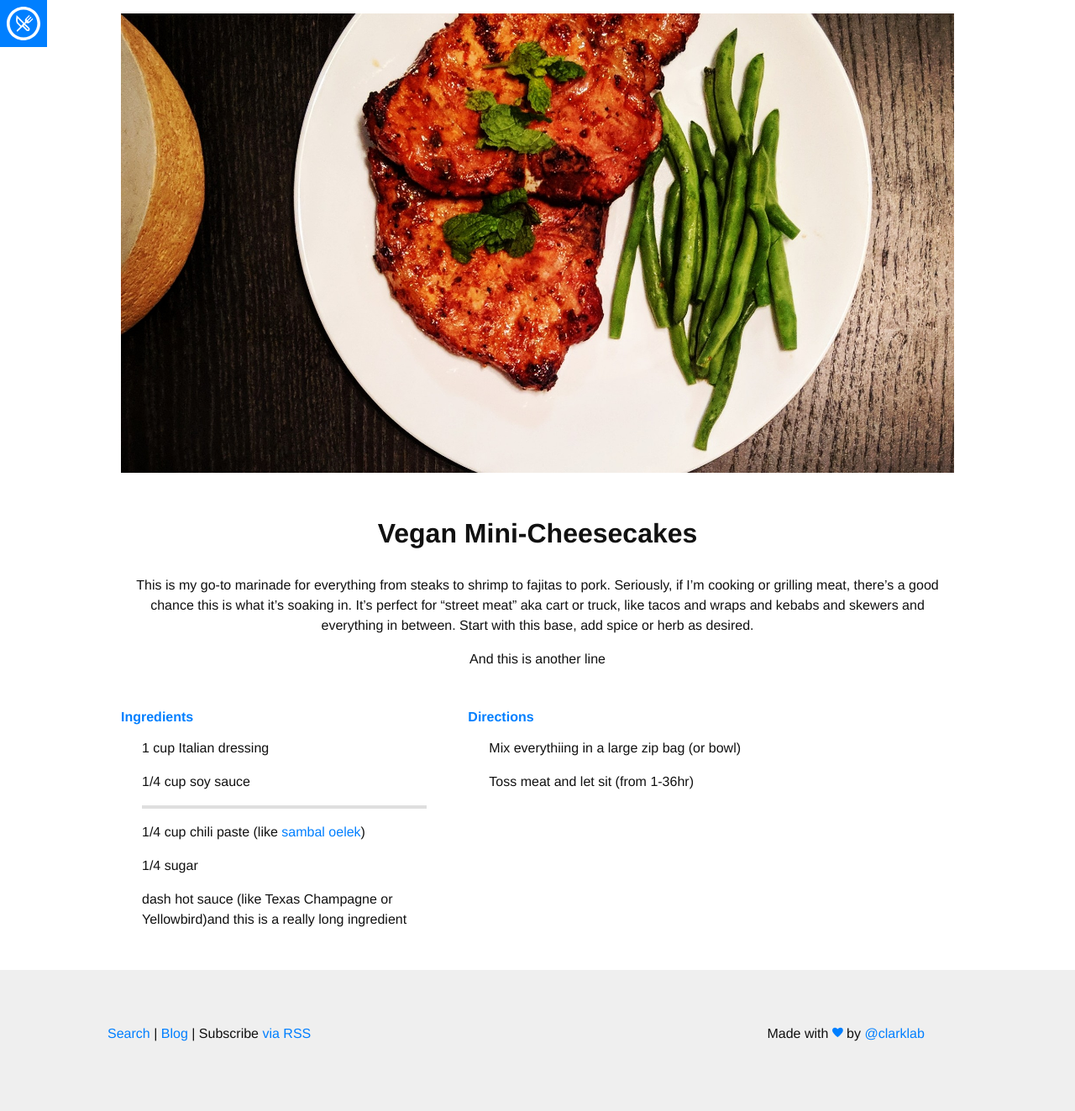
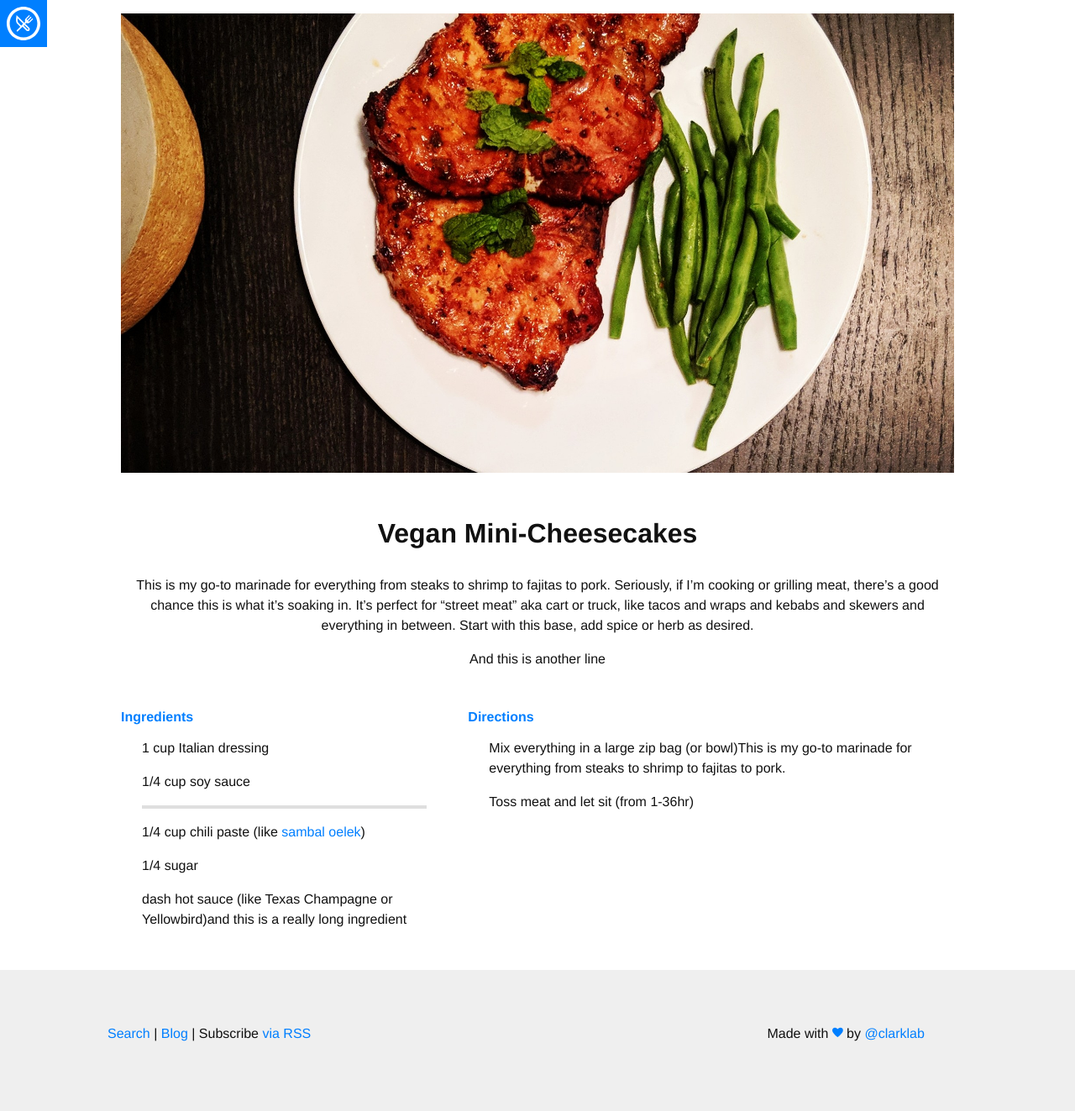
Before and after one commit to lynda365/lynda365.github.io, a Jekyll site: the page built from _recipes/vegan-mini-cheesecakes.md, in a window 1280 px wide. Shown: the whole page at 84% size. Built offline with Jekyll 4.4.1, drawn with Linux system fonts in a browser that asks for light colours; nearby versions of some CDN libraries; some web fonts are replaced.

Commit message:
Update vegan-mini-cheesecakes.md

```diff
--- a/_recipes/vegan-mini-cheesecakes.md
+++ b/_recipes/vegan-mini-cheesecakes.md
@@ -14,7 +14,7 @@ ingredients:
 - dash hot sauce (like Texas Champagne or Yellowbird)and this is a really long ingredient
 
 directions:
-- Mix everythiing in a large zip bag (or bowl)
+- Mix everything in a large zip bag (or bowl)This is my go-to marinade for everything from steaks to shrimp to fajitas to pork.
 - Toss meat and let sit (from 1-36hr)
 
 ---
```
